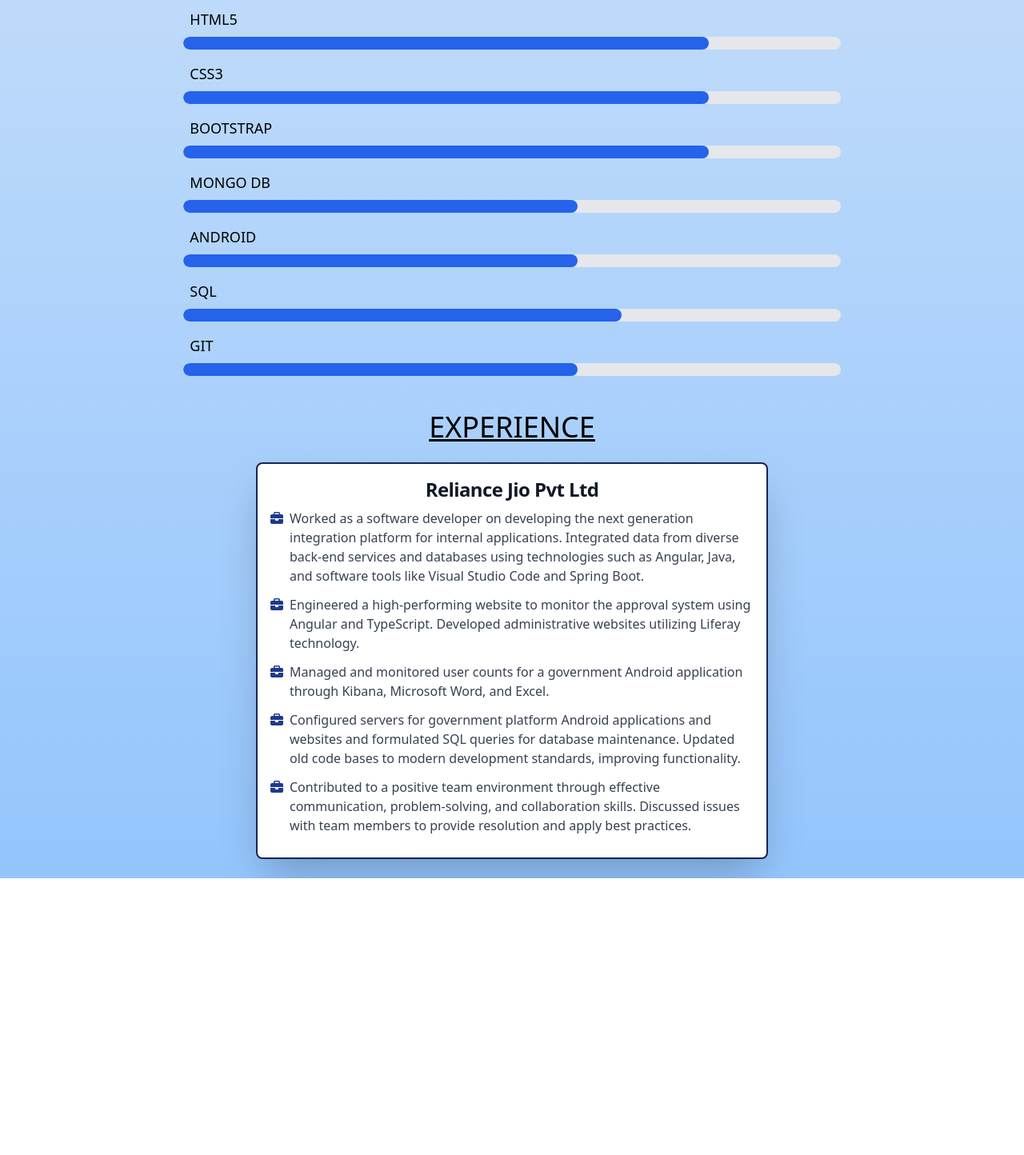
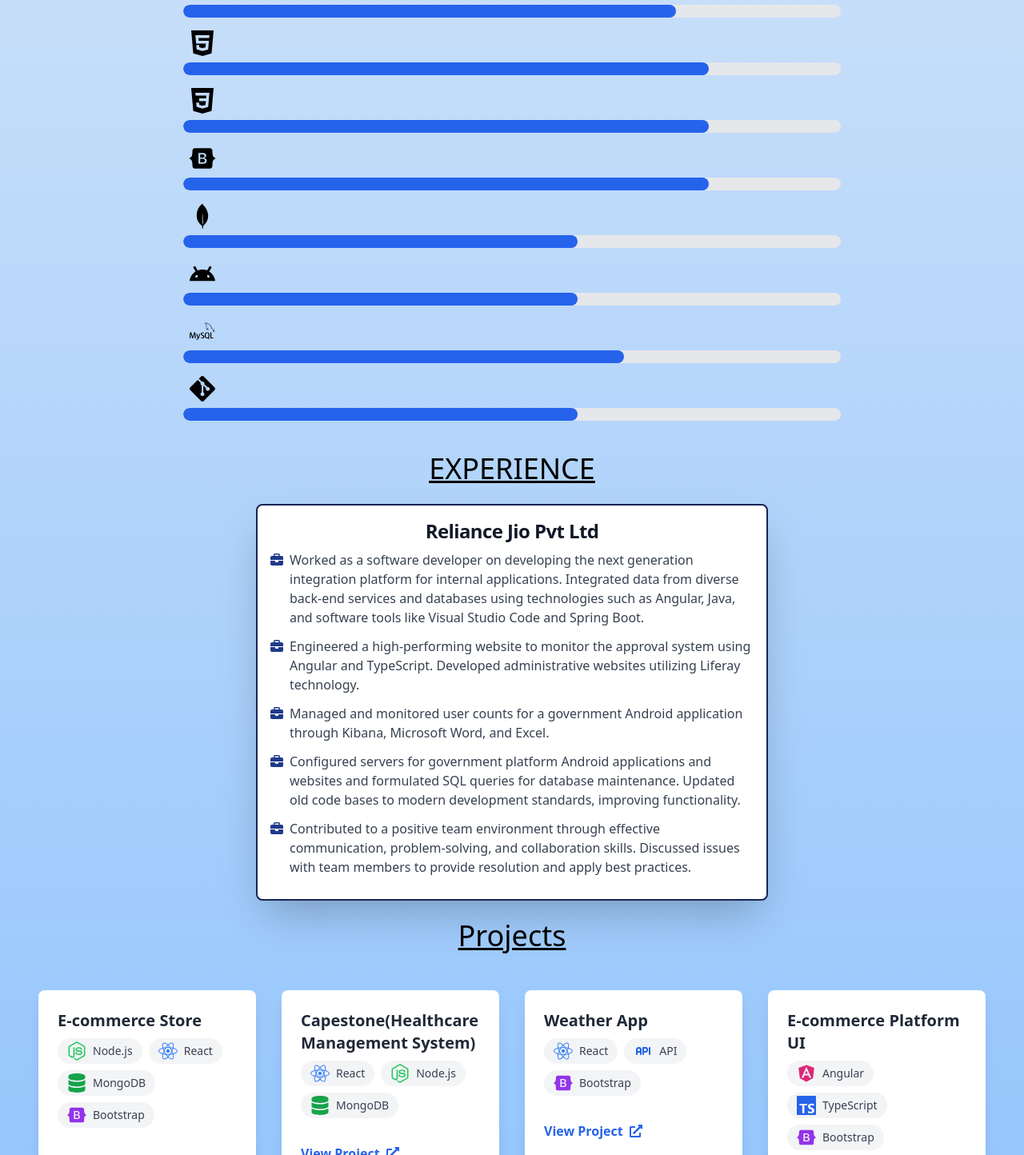
Before and after one commit to Code2voyager/Portfolio, a React (Create React App) app: page / in a window 1280 px wide. Shown: the part 1346-2790 px from the top of the page at 80% size. Before the commit the page ends 2444 px from the top, so only its background shows below. Built offline with nearby package versions, Linux system fonts and the light colour scheme.

Commit message:
portfolio updated

```diff
--- a/package.json
+++ b/package.json
@@ -10,8 +10,10 @@
     "@testing-library/jest-dom": "^5.17.0",
     "@testing-library/react": "^13.4.0",
     "@testing-library/user-event": "^13.5.0",
+    "framer-motion": "^11.11.9",
     "react": "^18.3.1",
     "react-dom": "^18.3.1",
+    "react-icons": "^5.3.0",
     "react-scripts": "5.0.1",
     "web-vitals": "^2.1.4"
   },
--- /dev/null
+++ b/src/components/About/About.css
@@ -0,0 +1,3 @@
+@tailwind base;
+@tailwind components;
+@tailwind utilities;
--- /dev/null
+++ b/src/components/Experience/Experience.css
@@ -0,0 +1,3 @@
+@tailwind base;
+@tailwind components;
+@tailwind utilities;
--- a/src/components/Experience/Experience.jsx
+++ b/src/components/Experience/Experience.jsx
@@ -1,41 +1,78 @@
-import React from 'react'
+import React, { useEffect, useRef, useState } from "react";
+import { motion } from "framer-motion";
 
 function Experience() {
+  const ref = useRef(null);
+  const [inView, setInView] = useState(false);
+
+  useEffect(() => {
+
+    const observer = new IntersectionObserver(([entry]) => {
+        if (entry.isIntersecting) {
+          setInView(true);
+          observer.disconnect();
+        }
+      },
+      {
+        threshold: window.innerWidth < 768 ? 0.2 : 1.0,
+      }
+    );
+    if (ref.current) {
+      observer.observe(ref.current);
+    }
+    return () => {
+      if (ref.current) {
+        observer.unobserve(ref.current);
+      }
+    };
+  }, []);
+
   return (
     <>
-
       <h1 className="text-3xl md:text-4xl mb-6 underline font-sans flex flex-col items-center justify-center">
         EXPERIENCE
       </h1>
-                <div  id="Exp" className="w-full sm:w-3/4 md:w-2/3 lg:w-1/2 mt-3 p-4 mx-auto  bg-white border-2 border-blue-950 rounded-lg shadow-2xl dark:bg-gray-800 dark:border-gray-700 hover:bg-gradient-to-r from-teal-300 to-blue-400 ...  ">
-
-                        <h5 className="mb-2 flex flex-col items-center text-xl sm:text-2xl font-bold tracking-tight text-gray-900 dark:text-white">Reliance Jio Pvt Ltd</h5>
-                        <ul className=' mb-3 list-none pl-0'>
+      <motion.div
+        ref={ref}
+        initial={{ opacity: 0, scale: 0.5 }}
+        animate={inView ? { opacity: 1, scale: 1 } : { opacity: 0, scale: 0.5 }}
+        transition={{
+          duration: window.innerWidth < 768 ? 0.5 : 0.8,
+          delay: window.innerWidth < 768 ? 0 : 0.5,
+          ease: [0, 0.71, 0.2, 1.01],
+        }}
+      >
+        <div
+          id="Exp"
+          className="w-full sm:w-3/4 md:w-2/3 lg:w-1/2 mt-3 p-4 mx-auto bg-white border-2 border-blue-950 rounded-lg shadow-2xl dark:bg-gray-800 dark:border-gray-700"
+        >
+          <h5 className="mb-2 flex flex-col items-center text-xl sm:text-2xl font-bold tracking-tight text-gray-900 dark:text-white">
+            Reliance Jio Pvt Ltd
+          </h5>
+          <ul className="mb-3 list-none pl-0">
             {[
               "Worked as a software developer on developing the next generation integration platform for internal applications. Integrated data from diverse back-end services and databases using technologies such as Angular, Java, and software tools like Visual Studio Code and Spring Boot.",
               "Engineered a high-performing website to monitor the approval system using Angular and TypeScript. Developed administrative websites utilizing Liferay technology.",
               "Managed and monitored user counts for a government Android application through Kibana, Microsoft Word, and Excel.",
               "Configured servers for government platform Android applications and websites and formulated SQL queries for database maintenance. Updated old code bases to modern development standards, improving functionality.",
-                                    "Contributed to a positive team environment through effective communication, problem-solving, and collaboration skills. Discussed issues with team members to provide resolution and apply best practices."
-
-                      ].map((item,index) =>(
-                        <li key={index} className='flex items-start mb-3'>
-                        <i className="fa fa-briefcase text-blue-900 mt-1 mr-2" aria-hidden='true'></i>
-                        <p className='font-normal text-gray-700 dark:text-gray-400'>
+              "Contributed to a positive team environment through effective communication, problem-solving, and collaboration skills. Discussed issues with team members to provide resolution and apply best practices.",
+            ].map((item, index) => (
+              <li key={index} className="flex items-start mb-3">
+                <i
+                  className="fa fa-briefcase text-blue-900 mt-1 mr-2"
+                  aria-hidden="true"
+                ></i>
+                <p className="font-normal text-gray-700 dark:text-gray-400">
                   {item}
                 </p>
               </li>
-
             ))}
-
           </ul>
-
-
         </div>
-
-                <br/>
+      </motion.div>
+      <br />
     </>
-  )
+  );
 }
 
-export default Experience
+export default Experience;
--- a/src/components/HomePage/Homepage.jsx
+++ b/src/components/HomePage/Homepage.jsx
@@ -3,6 +3,7 @@
 import Skills from '../Skills/Skills';
 import Experience from '../Experience/Experience';
 import About from '../About/About';
+import Projects from '../Projects/Projects';
 
 function Homepage() {
   return (
@@ -27,6 +28,7 @@
 
       <Skills/>
       <Experience/>
+      <Projects/>
 
     </>
   )
--- /dev/null
+++ b/src/components/Projects/Projects.css
@@ -0,0 +1,3 @@
+@tailwind base;
+@tailwind components;
+@tailwind utilities;
--- /dev/null
+++ b/src/components/Projects/Projects.jsx
@@ -0,0 +1,150 @@
+import React, { useState } from "react";
+import { FaReact, FaNodeJs, FaAngular, FaDatabase, FaBootstrap, FaExternalLinkAlt } from "react-icons/fa";
+import { SiTypescript } from "react-icons/si";
+import { TbApi } from "react-icons/tb";
+import { motion } from "framer-motion";
+
+const projects = [
+  {
+    id: 1,
+    title: "E-commerce Store",
+    description: "A full-stack e-commerce app for online shopping.",
+    link: "https://github.com/Code2voyager/React-Watch-ECommerce",
+    techStack: ["Node.js", "React", "MongoDB", "Bootstrap"],
+  },
+  {
+    id: 2,
+    title: " Capestone(Healthcare Management System)",
+    description:
+      "A web-based platform for managing patient records, appointments, and healthcare workflows.",
+    link: "https://github.com/Code2voyager/Capestone-project",
+    techStack: ["React", "Node.js", "MongoDB"],
+  },
+  {
+    id: 3,
+    title: "Weather App",
+    description: "A simple weather app using OpenWeather API.",
+    link: "https://github.com/Code2voyager/React_WeatherApp",
+    techStack: ["React", "API", "Bootstrap"],
+  },
+  {
+    id: 4,
+    title: "E-commerce Platform UI",
+    description:
+      "A front-end UI for an e-commerce platform, built using Angular, with responsive design and shopping cart features.",
+    link: "https://github.com/Code2voyager/Angular-Ecommerce",
+    techStack: ["Angular", "TypeScript", "Bootstrap"],
+  },
+];
+
+const getTechIcon = (tech) => {
+  switch (tech) {
+    case "React":
+      return <FaReact size={24} className="text-blue-500" />;
+    case "Node.js":
+      return <FaNodeJs size={24} className="text-green-500" />;
+    case "Angular":
+      return <FaAngular size={24} className="text-pink-600" />;
+    case "MongoDB":
+      return <FaDatabase size={24} className="text-green-600" />;
+    case "Bootstrap":
+      return <FaBootstrap size={24} className="text-purple-600" />;
+    case "TypeScript":
+      return <SiTypescript size={24} className="text-blue-600" />;
+    case "API":
+      return <TbApi size={24} className="text-blue-600" />;
+    default:
+      return null;
+  }
+};
+
+function Projects() {
+  const [flipped, setFlipped] = useState({});
+
+  const handleMouseEnter = (id) => {
+    setFlipped((prev) => ({ ...prev, [id]: true }));
+  };
+  const handleMouseLeave = (id) => {
+    setFlipped((prev) => ({ ...prev, [id]: false }));
+  };
+
+  return (
+    <>
+      <h1 id="Projects" className=" flex items-center justify-center text-3xl md:text-4xl underline font-sans">
+        Projects
+      </h1>
+      <div className="grid grid-cols-1 sm:grid-cols-2 md:grid-cols-3 lg:grid-cols-4 gap-8 p-6 lg:p-12 ">
+        {projects.map((project) => (
+          <motion.div
+            key={project.id}
+            className="relative w-full h-64"
+            onMouseEnter={() => handleMouseEnter(project.id)}
+            onMouseLeave={() => handleMouseLeave(project.id)}
+            style={{
+              perspective: 1000,
+              cursor: "pointer",
+            }}
+            initial={{ opacity: 0, scale: 0.5 }}
+            animate={{ opacity: 1, scale: 1 }}
+            transition={{
+              duration: 0.8,
+              delay: 0.5,
+              ease: [0, 0.71, 0.2, 1.01],
+            }}
+          >
+            <motion.div
+              className="relative w-full h-full"
+              animate={{
+                rotateY: flipped[project.id] ? 180 : 0,
+              }}
+              transition={{ duration: 0.6 }}
+              style={{
+                transformStyle: "preserve-3d",
+              }}
+            >
+              {/* Front card */}
+              <motion.div
+                className="absolute inset-0 bg-white rounded-lg shadow-lg p-6"
+                style={{
+                  backfaceVisibility: "hidden",
+                }}
+              >
+                <h3 className="text-xl font-semibold text-gray-800 mb-2">{project.title}</h3>
+                <div className="flex flex-wrap gap-2 mb-4">
+                  {project.techStack.map((tech) => (
+                    <span key={tech} className="flex items-center text-sm font-medium text-gray-700 bg-gray-100 rounded-full px-3 py-1">
+                      {getTechIcon(tech)} <span className="ml-2">{tech}</span>
+                    </span>
+                  ))}
+                </div>
+
+
+                <a
+                  href={project.link}
+                  target="_blank"
+                  rel="noopener noreferrer"
+                  className="inline-flex items-center mt-4 text-blue-600 font-bold"
+                >
+                  View Project <FaExternalLinkAlt className="ml-2" />
+                </a>
+              </motion.div>
+
+              {/* Back card */}
+              <motion.div
+                className="absolute inset-0 bg-blue-600 text-white rounded-lg shadow-lg p-6 flex flex-col items-center justify-center"
+                style={{
+                  transform: "rotateY(180deg)",
+                  backfaceVisibility: "hidden",
+                }}
+              >
+                <p className="text-lg text-center">{project.description}</p>
+              </motion.div>
+            </motion.div>
+          </motion.div>
+        ))}
+      </div>
+    </>
+  );
+}
+
+export default Projects;
--- a/src/components/Skills/Skills.jsx
+++ b/src/components/Skills/Skills.jsx
@@ -1,84 +1,87 @@
 import React from 'react';
+import { motion } from 'framer-motion';
+import { SiAngular, SiReact, SiTypescript, SiHtml5, SiCss3, SiBootstrap, SiMongodb, SiAndroid, SiMysql, SiGit } from 'react-icons/si';
+import { FaJava } from "react-icons/fa6";
+function Skills() {
+  const skillLevels = [
+    { icon: <SiAngular size={32} />, level: '80%' },
+    { icon: <SiReact size={32} />, level: '80%' },
+    { icon: <SiTypescript size={32} />, level: '75%' },
+    { icon: <FaJava size={32} />, level: '75%' },
+    { icon: <SiHtml5 size={32} />, level: '80%' },
+    { icon: <SiCss3 size={32} />, level: '80%' },
+    { icon: <SiBootstrap size={32} />, level: '80%' },
+    { icon: <SiMongodb size={32} />, level: '60%' },
+    { icon: <SiAndroid size={32} />, level: '60%' },
+    { icon: <SiMysql size={32} />, level: '67%' },
+    { icon: <SiGit size={32} />, level: '60%' },
+  ];
 
-function Skills() {
+  const containerVariants = {
+    hidden: { opacity: 0, y: 50 },
+    visible: {
+      opacity: 1,
+      y: 0,
+      transition: { staggerChildren: 0.2, ease: 'easeInOut' },
+    },
+  };
+
+  const itemVariants = {
+    hidden: { opacity: 0, x: -50 },
+    visible: { opacity: 1, x: 0, transition: { duration: 0.5 } },
+  };
+
+  const barVariants = {
+    hidden: { width: 0 },
+    visible: level => ({
+      width: level,
+      transition: { duration: 1.5, ease: 'easeInOut' },
+    }),
+  };
+
   return (
-    <>
-      <div id="Skills" className="block rounded-lg p-6 shadow-secondary-1  dark:bg-surface-dark dark:text-white hover:transition ease-in-out delay-150 -translate-y-1 hover:scale-110 ">
-        <h1 className="text-3xl md:text-4xl mb-6 underline font-sans flex flex-col items-center justify-center">
-          SKILLS
-        </h1>
-        <div className="flex justify-center items-center mb-4 mt-2">
-          <div className="sm:w-2/3 w-full flex flex-col">
-            <div className="sm:mt-1">
-              <p className="sm:font-medium sm:text-lg sm:m-2">ANGULAR</p>
-              <div className="flex w-full h-4 bg-gray-200 rounded-full overflow-hidden dark:bg-neutral-700" role="progressbar" aria-valuenow="80" aria-valuemin="0" aria-valuemax="100">
-                <div className="flex flex-col justify-center rounded-full bg-blue-600 text-xs text-white text-center whitespace-nowrap transition duration-500 dark:bg-blue-500 w-4/5"></div>
+    <motion.div
+      id="Skills"
+      className="block rounded-lg p-6 shadow-secondary-1 dark:bg-surface-dark dark:text-white hover:transition ease-in-out delay-150 -translate-y-1 hover:scale-110"
+      initial="hidden"
+      animate="visible"
+      variants={containerVariants}
+    >
+      <motion.h1
+        className="text-3xl md:text-4xl mb-6 underline font-sans flex flex-col items-center justify-center"
+        variants={itemVariants}
+      >
+        SKILLS
+      </motion.h1>
+
+      <motion.div className="flex justify-center items-center mb-4 mt-2">
+        <motion.div className="sm:w-2/3 w-full flex flex-col">
+          {skillLevels.map((skill, index) => (
+            <motion.div key={index} className="sm:mt-2" variants={itemVariants}>
+              <motion.div className="sm:font-medium sm:text-lg sm:m-2 flex items-start justify-start">
+                {skill.icon}
+              </motion.div>
+              <div
+                className="flex w-full h-4 bg-gray-200 rounded-full overflow-hidden dark:bg-neutral-700"
+                role="progressbar"
+                aria-valuenow={parseInt(skill.level)}
+                aria-valuemin="0"
+                aria-valuemax="100"
+              >
+                <motion.div
+                  className="flex flex-col justify-center rounded-full bg-blue-600 text-xs text-white text-center whitespace-nowrap transition duration-500 dark:bg-blue-500"
+                  custom={skill.level}
+                  variants={barVariants}
+                  initial="hidden"
+                  animate="visible"
+                  style={{ width: skill.level }}
+                ></motion.div>
               </div>
-            </div>
-            <div className="sm:mt-1">
-              <p className="sm:font-medium sm:text-lg sm:m-2">REACT</p>
-              <div className="flex w-full h-4 bg-gray-200 rounded-full overflow-hidden dark:bg-neutral-700" role="progressbar" aria-valuenow="80" aria-valuemin="0" aria-valuemax="100">
-                <div className="flex flex-col justify-center rounded-full bg-blue-600 text-xs text-white text-center whitespace-nowrap transition duration-500 dark:bg-blue-500 w-4/5"></div>
-              </div>
-            </div>
-            <div className="sm:mt-2">
-              <p className="sm:font-medium sm:text-lg sm:m-2">TYPESCRIPT</p>
-              <div className="flex w-full h-4 bg-gray-200 rounded-full overflow-hidden dark:bg-neutral-700" role="progressbar" aria-valuenow="75" aria-valuemin="0" aria-valuemax="100">
-                <div className="flex flex-col justify-center rounded-full bg-blue-600 text-xs text-white text-center whitespace-nowrap transition duration-500 dark:bg-blue-500 w-3/4"></div>
-              </div>
-            </div>
-            <div className="sm:mt-2">
-              <p className="sm:font-medium sm:text-lg sm:m-2">JAVA</p>
-              <div className="flex w-full h-4 bg-gray-200 rounded-full overflow-hidden dark:bg-neutral-700" role="progressbar" aria-valuenow="75" aria-valuemin="0" aria-valuemax="100">
-                <div className="flex flex-col justify-center rounded-full bg-blue-600 text-xs text-white text-center whitespace-nowrap transition duration-500 dark:bg-blue-500 w-3/4"></div>
-              </div>
-            </div>
-            <div className="sm:mt-2">
-              <p className="sm:font-medium sm:text-lg sm:m-2">HTML5</p>
-              <div className="flex w-full h-4 bg-gray-200 rounded-full overflow-hidden dark:bg-neutral-700" role="progressbar" aria-valuenow="80" aria-valuemin="0" aria-valuemax="100">
-                <div className="flex flex-col justify-center rounded-full bg-blue-600 text-xs text-white text-center whitespace-nowrap transition duration-500 dark:bg-blue-500 w-4/5"></div>
-              </div>
-            </div>
-            <div className="sm:mt-2">
-              <p className="sm:font-medium sm:text-lg sm:m-2">CSS3</p>
-              <div className="flex w-full h-4 bg-gray-200 rounded-full overflow-hidden dark:bg-neutral-700" role="progressbar" aria-valuenow="80" aria-valuemin="0" aria-valuemax="100">
-                <div className="flex flex-col justify-center rounded-full bg-blue-600 text-xs text-white text-center whitespace-nowrap transition duration-500 dark:bg-blue-500 w-4/5"></div>
-              </div>
-            </div>
-            <div className="sm:mt-2">
-              <p className="sm:font-medium sm:text-lg sm:m-2">BOOTSTRAP</p>
-              <div className="flex w-full h-4 bg-gray-200 rounded-full overflow-hidden dark:bg-neutral-700" role="progressbar" aria-valuenow="80" aria-valuemin="0" aria-valuemax="100">
-                <div className="flex flex-col justify-center rounded-full bg-blue-600 text-xs text-white text-center whitespace-nowrap transition duration-500 dark:bg-blue-500 w-4/5"></div>
-              </div>
-            </div>
-            <div className="sm:mt-2">
-              <p className="sm:font-medium sm:text-lg sm:m-2">MONGO DB</p>
-              <div className="flex w-full h-4 bg-gray-200 rounded-full overflow-hidden dark:bg-neutral-700" role="progressbar" aria-valuenow="60" aria-valuemin="0" aria-valuemax="100">
-                <div className="flex flex-col justify-center rounded-full bg-blue-600 text-xs text-white text-center whitespace-nowrap transition duration-500 dark:bg-blue-500 w-3/5"></div>
-              </div>
-            </div>
-            <div className="sm:mt-2">
-              <p className="sm:font-medium sm:text-lg sm:m-2">ANDROID</p>
-              <div className="flex w-full h-4 bg-gray-200 rounded-full overflow-hidden dark:bg-neutral-700" role="progressbar" aria-valuenow="60" aria-valuemin="0" aria-valuemax="100">
-                <div className="flex flex-col justify-center rounded-full bg-blue-600 text-xs text-white text-center whitespace-nowrap transition duration-500 dark:bg-blue-500 w-3/5"></div>
-              </div>
-            </div>
-            <div className="sm:mt-2">
-              <p className="sm:font-medium sm:text-lg sm:m-2">SQL</p>
-              <div className="flex w-full h-4 bg-gray-200 rounded-full overflow-hidden dark:bg-neutral-700" role="progressbar" aria-valuenow="67" aria-valuemin="0" aria-valuemax="100">
-                <div className="flex flex-col justify-center rounded-full bg-blue-600 text-xs text-white text-center whitespace-nowrap transition duration-500 dark:bg-blue-500 w-8/12"></div>
-              </div>
-            </div>
-            <div className="sm:mt-2">
-              <p className="sm:font-medium sm:text-lg sm:m-2">GIT</p>
-              <div className="flex w-full h-4 bg-gray-200 rounded-full overflow-hidden dark:bg-neutral-700" role="progressbar" aria-valuenow="60" aria-valuemin="0" aria-valuemax="100">
-                <div className="flex flex-col justify-center rounded-full bg-blue-600 text-xs text-white text-center whitespace-nowrap transition duration-500 dark:bg-blue-500 w-3/5"></div>
-              </div>
-            </div>
-          </div>
-        </div>
-      </div>
-    </>
+            </motion.div>
+          ))}
+        </motion.div>
+      </motion.div>
+    </motion.div>
   );
 }
 
```
Also changed, not shown: src/components/Navigation/Navigation.jsx (+12 -9 lines), 1 other file (tests, documents, lock files or other folders). Lines whose indentation alone changed are shown as unchanged.
